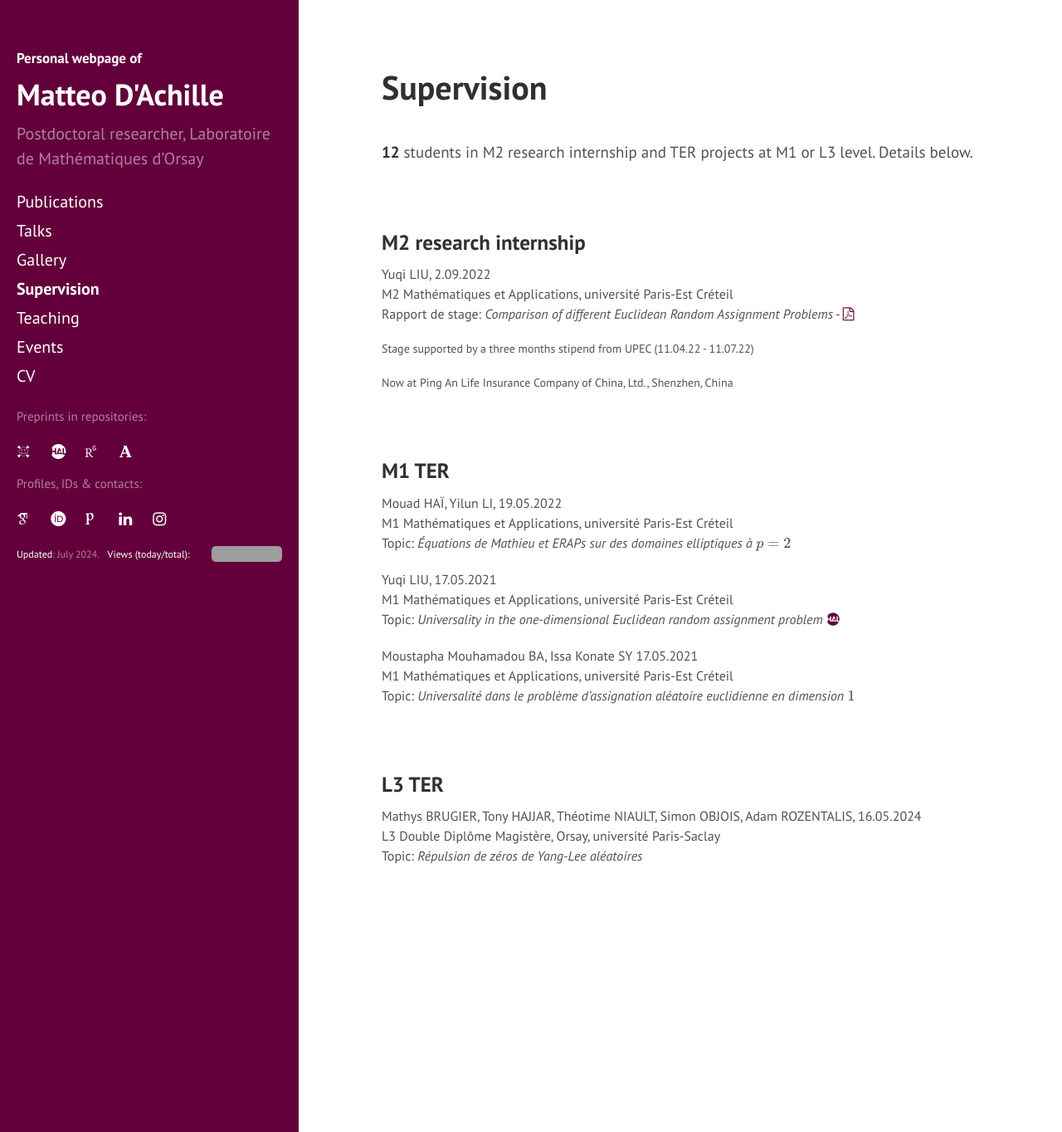
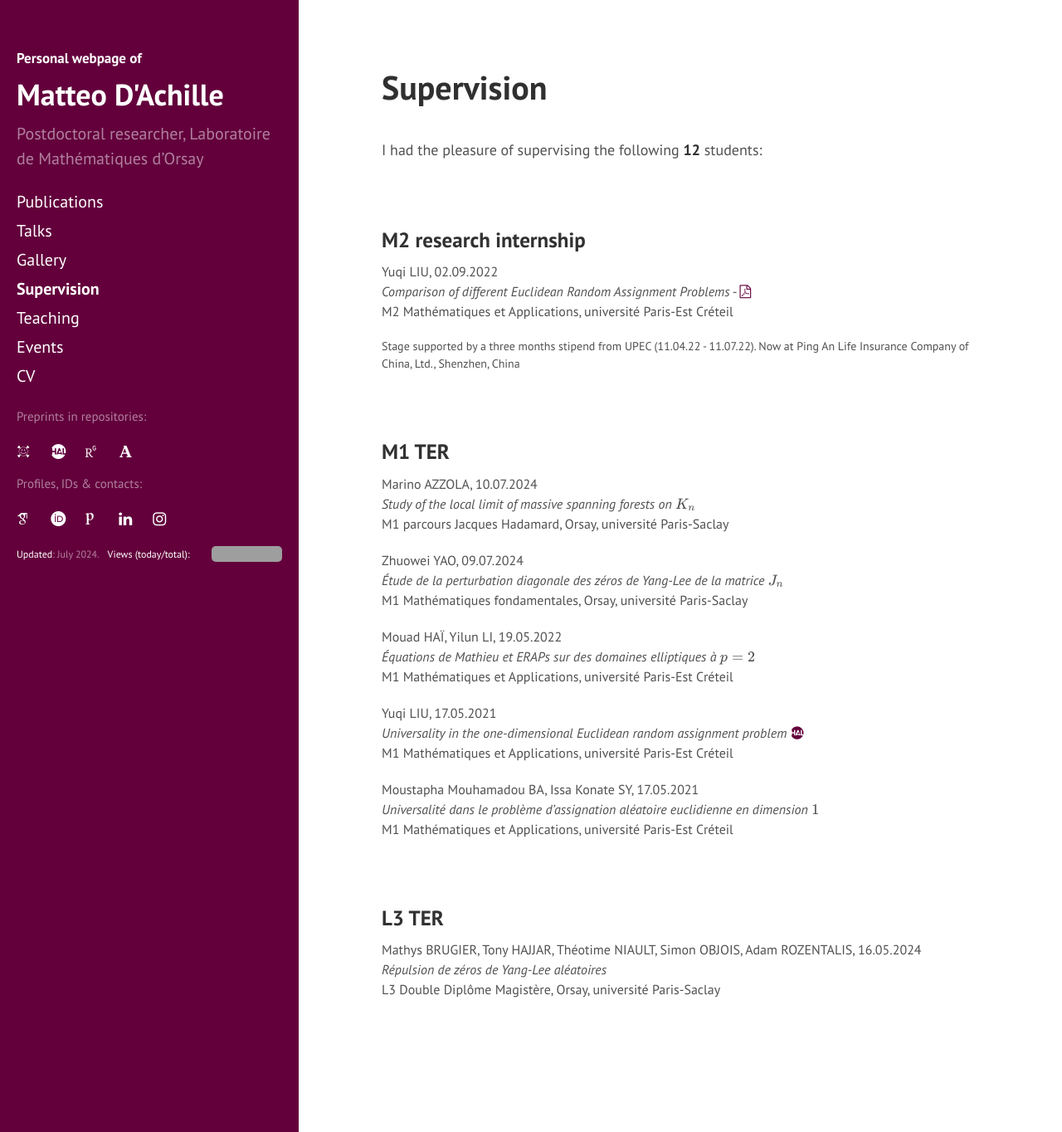
Before and after one commit to matteodachille/matteodachille.github.io, a Jekyll site: the page built from supervision.md, in a window 1280 px wide and 1364 px high. Shown: the whole window at 83% size. Built offline with Jekyll 4.4.1, drawn with Linux system fonts in a browser that asks for light colours; nearby versions of some CDN libraries; some web fonts are replaced; grey boxes are pictures that could not be loaded.

Commit message:
Updated student supervision, fixed typos

```diff
--- a/supervision.md
+++ b/supervision.md
@@ -5,8 +5,8 @@ order: 4
 ---
 
   <br/>
-**12** students in M2 research internship and TER projects at M1 or L3 level. Details below.
-  {: style="font-size: 19px" }
+I had the pleasure of supervising the following **12** students:
+  {: style="font-size: 18px" }
   <br/>
 ### M2 research internship
 
@@ -17,13 +17,11 @@ order: 4
 
 
 <!--img style="max-height:80px; position: relative; float:left; top: 50%; border:solid 0.05em;transform: translateY(18%); margin-right:15px !important; border-radius: 50%;" src="../assets/Liu.jpeg"-->
-Yuqi LIU, 2.09.2022 <br/>
+Yuqi LIU, 02.09.2022 <br/>
+ _Comparison of different Euclidean Random Assignment Problems_ - [<i class="fa fa-file-pdf-o" aria-hidden="true"></i>]({{ site.baseurl }}downloads/Liu.pdf){:target="_blank"}<br/>
   M2 Mathématiques et Applications, université Paris-Est Créteil <br/>
-  Rapport de stage: _Comparison of different Euclidean Random Assignment Problems_ - [<i class="fa fa-file-pdf-o" aria-hidden="true"></i>]({{ site.baseurl }}downloads/Liu.pdf){:target="_blank"}<br/>
   {: style="font-size: 16px" }
-  Stage supported by a three months stipend from UPEC (11.04.22 - 11.07.22) <br/>
-  {: style="font-size: 14px" }
-  Now at Ping An Life Insurance Company of China, Ltd., Shenzhen, China
+  Stage supported by a three months stipend from UPEC (11.04.22 - 11.07.22). Now at Ping An Life Insurance Company of China, Ltd., Shenzhen, China
   {: style="font-size: 14px" }
 
   <br/>
@@ -35,18 +33,32 @@ Yuqi LIU, 2.09.2022 <br/>
 {: .no_toc}
 
 
-Mouad HAÏ, Yilun LI, 19.05.2022 <br/> M1 Mathématiques et Applications, université Paris-Est Créteil <br/>
-  Topic: _Équations de Mathieu et ERAPs sur des domaines elliptiques à \\(p = 2\\)_
+Marino AZZOLA, 10.07.2024 <br/>
+  _Study of the local limit of massive spanning forests on \\(K_n\\)_ <br/>
+   M1 parcours Jacques Hadamard, Orsay, université Paris-Saclay
+  {: style="font-size: 16px" }
+
+Zhuowei YAO, 09.07.2024  <br/>
+  _Étude de la perturbation diagonale des zéros de Yang-Lee de la matrice \\( J_n \\)_ <br/>
+  M1 Mathématiques fondamentales, Orsay, université Paris-Saclay
+  {: style="font-size: 16px" }
+
+
+Mouad HAÏ, Yilun LI, 19.05.2022 <br/>
+  _Équations de Mathieu et ERAPs sur des domaines elliptiques à \\(p = 2\\)_ <br/>
+  M1 Mathématiques et Applications, université Paris-Est Créteil <br/>
   {: style="font-size: 16px" }
 
 
 
-Yuqi LIU, 17.05.2021 <br/>  M1 Mathématiques et Applications, université Paris-Est Créteil <br/>
-  Topic: _Universality in the one-dimensional Euclidean random assignment problem_ [<i class="ai ai-hal ai-align-center-1x" aria-hidden="true"></i>](https://dumas.ccsd.cnrs.fr/MEM-UNIV-UPEC/dumas-03706851v1){:target="_blank"}
+Yuqi LIU, 17.05.2021 <br/>
+  _Universality in the one-dimensional Euclidean random assignment problem_ [<i class="ai ai-hal ai-align-center-1x" aria-hidden="true"></i>](https://dumas.ccsd.cnrs.fr/MEM-UNIV-UPEC/dumas-03706851v1){:target="_blank"}<br/>
+   M1 Mathématiques et Applications, université Paris-Est Créteil <br/>
   {: style="font-size: 16px" }
 
-  Moustapha Mouhamadou BA, Issa Konate SY 17.05.2021 <br/>  M1 Mathématiques et Applications, université Paris-Est Créteil <br/>
-    Topic: _Universalité dans le problème d’assignation aléatoire euclidienne en dimension \\(1\\)_
+  Moustapha Mouhamadou BA, Issa Konate SY, 17.05.2021 <br/>
+    _Universalité dans le problème d’assignation aléatoire euclidienne en dimension \\(1\\)_ <br/>
+    M1 Mathématiques et Applications, université Paris-Est Créteil
   {: style="font-size: 16px" }
 
   <br/>
@@ -59,6 +71,7 @@ Yuqi LIU, 17.05.2021 <br/>  M1 Mathématiques et Applications, université Paris
 {: .no_toc}
 
 
-Mathys BRUGIER, Tony HAJJAR, Théotime NIAULT, Simon OBJOIS, Adam ROZENTALIS, 16.05.2024 <br/> L3 Double Diplôme Magistère, Orsay, université Paris-Saclay <br/>
-  Topic: _Répulsion de zéros de Yang-Lee aléatoires_
+Mathys BRUGIER, Tony HAJJAR, Théotime NIAULT, Simon OBJOIS, Adam ROZENTALIS, 16.05.2024 <br/>
+  _Répulsion de zéros de Yang-Lee aléatoires_<br/>
+  L3 Double Diplôme Magistère, Orsay, université Paris-Saclay
   {: style="font-size: 16px" }
```
Also changed, not shown: activities.md (+1 -1 lines).
